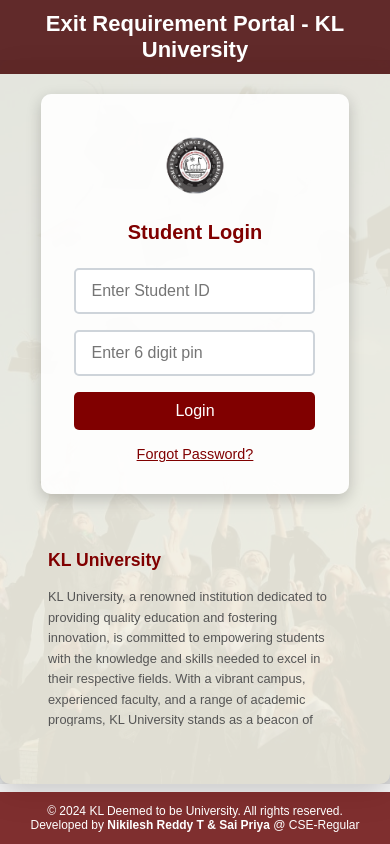
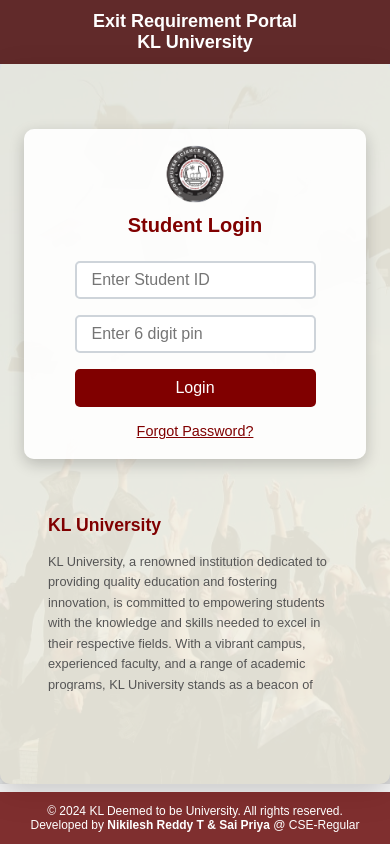
Before and after one commit to NikileshReddyT/My-Working-History, a React (Vite) app in the folder Exit-Portal-Frontend/: page / in a window 390 px wide. Built offline with nearby package versions, Linux system fonts and the light colour scheme.

Commit message:
added responsiveness in the login page

```diff
--- a/Exit-Portal-Frontend/src/components/Header.jsx
+++ b/Exit-Portal-Frontend/src/components/Header.jsx
@@ -6,7 +6,7 @@
     <div>
       <header>
         {/* <img src={KLlogo} alt='Logo' className='logo' /> */}
-        <h1>Exit Requirement Portal - KL University</h1>
+        <h1>Exit Requirement Portal <span className='header-hiph'>-</span><span className='header-br'><br/></span> KL University</h1>
       </header>
     </div>
   );
--- a/Exit-Portal-Frontend/src/components/Styles/Login.css
+++ b/Exit-Portal-Frontend/src/components/Styles/Login.css
@@ -29,6 +29,12 @@
   justify-content: center;
   align-items: center;
   gap: 10px;
+}
+.header-hiph{
+  display: inline;
+}
+.header-br{
+  display: none;
 }
 
 footer {
@@ -274,8 +280,8 @@
     margin-bottom: 1.5rem;
   }
   .login-container {
-    width: 60%;
-    max-width: 100%;
+    width: 70%;
+    max-width: 1000px;
   }
 
   .portal-details h3 {
@@ -327,6 +333,15 @@
   footer {
     font-size: 12px;
   }
+  h1{
+    font-size: 18px;
+  }
+  .header-hiph{
+    display: none;
+  }
+  .header-br{
+    display: inline;
+  }
 
   h2 {
     font-size: 20px;
@@ -336,9 +351,21 @@
     padding: 10px;
   }
   .login-container {
-    width: 90%;
+    width: 100%;
+    padding: 5px 0 20px 0;
+    max-width: 750px;
+  }
+  .login-container input[type="text"],
+  .login-container input[type="password"] {
+    width: 100%;
     max-width: 100%;
+    padding: 8px 15px;
   }
+  .login-container > .logo {
+    padding: 0;
+    margin: 0 auto;
+  }
+
 
   .portal-details {
     max-height: 200px; /* Further reduce height for smaller screens */
```
